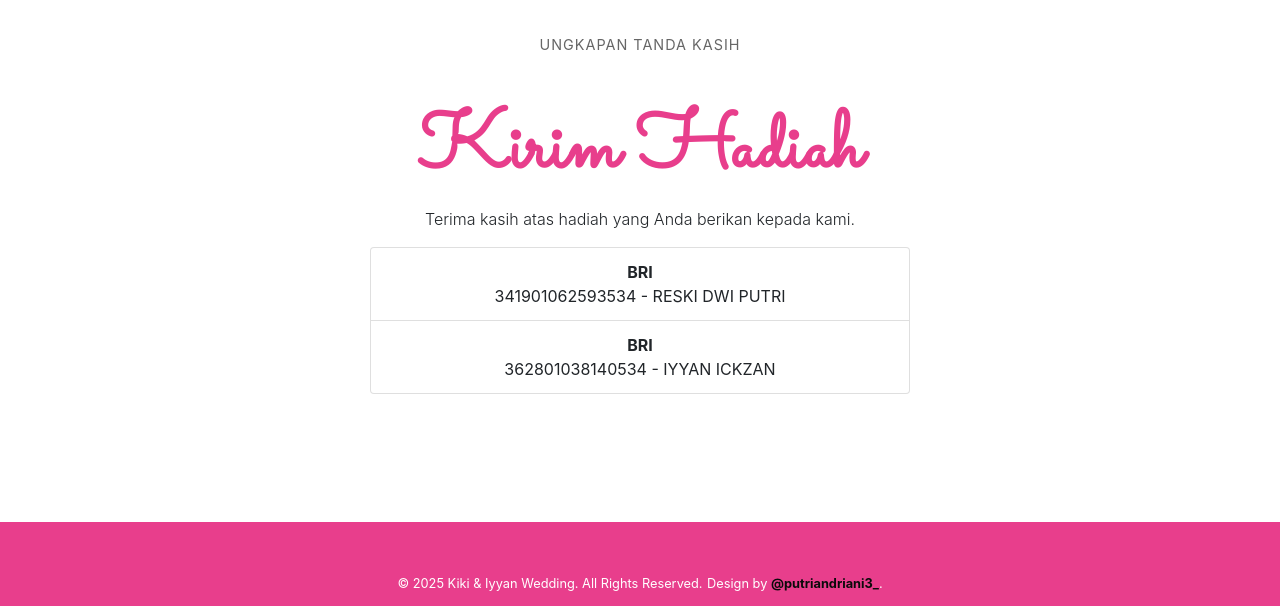
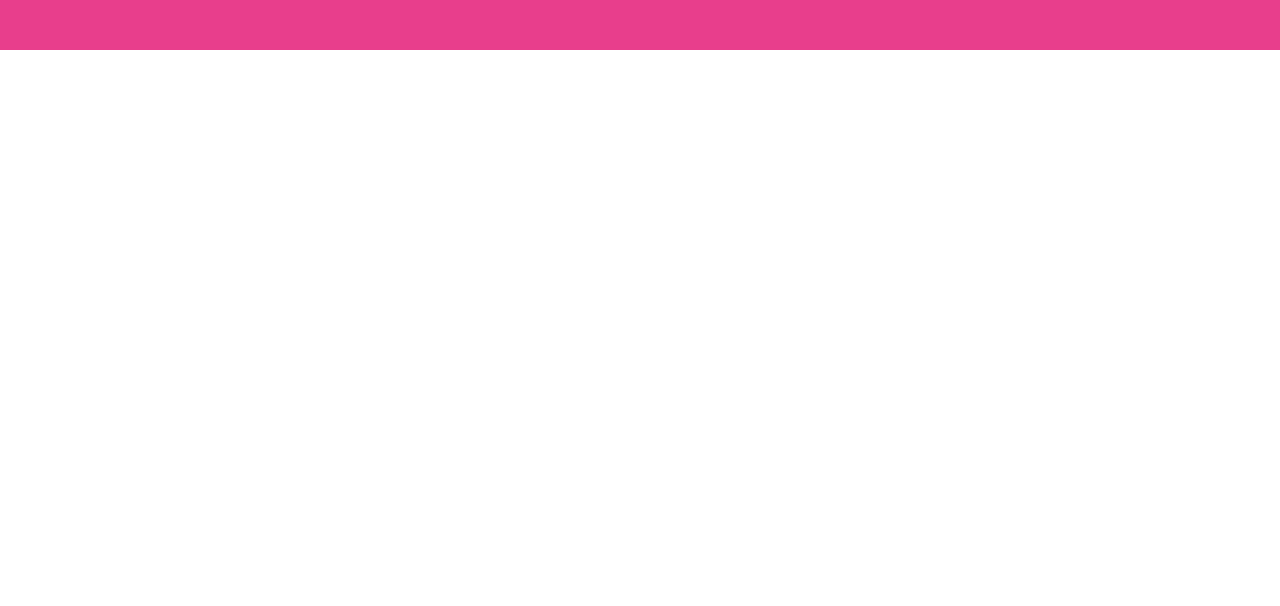
Before and after one commit to putriandriani744/kepada, a plain HTML site: page index.html in a window 1280 px wide. Shown: the part 3913-4519 px from the top of the page. After the commit the page ends 4000 px from the top, so only its background shows below. Drawn offline with nearby package versions, Linux system fonts and the light colour scheme; some packages are replaced by stand-ins of ours; files that its build step writes are made by us from their sources; a script that the page names is missing; files whose address does not match are found by name.

Commit message:
Update index.html

```diff
--- a/index.html
+++ b/index.html
@@ -287,34 +287,6 @@
     </div>
   </section>
 
-  <section id="gifts" class="gifts">
-    <div class="container">
-      <div class="row justify-content-center">
-        <div class="col-md-8 col-10 text-center">
-          <span>ungkapan tanda kasih</span>
-          <h2>Kirim Hadiah</h2>
-          <p>Terima kasih atas hadiah yang Anda berikan kepada kami.
-          </p>
-        </div>
-      </div>
-
-      <div class="row justify-content-center text-center">
-        <div class="col-md-6">
-          <ul class="list-group">
-            <li class="list-group-item">
-              <div class="fw-bold">BRI</div>
-              341901062593534 - RESKI DWI PUTRI
-            </li>
-            <li class="list-group-item">
-              <div class="fw-bold">BRI</div>
-              362801038140534 - IYYAN ICKZAN
-            </li>
-          </ul>
-        </div>
-      </div>
-    </div>
-  </section>
-
   <footer>
     <div class="container">
       <div class="row">
```
